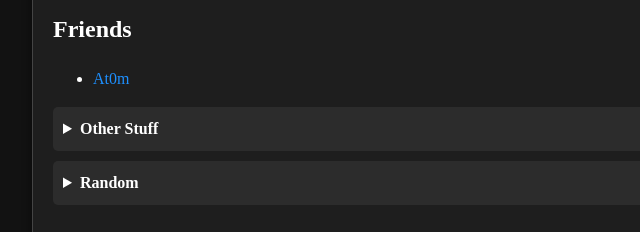
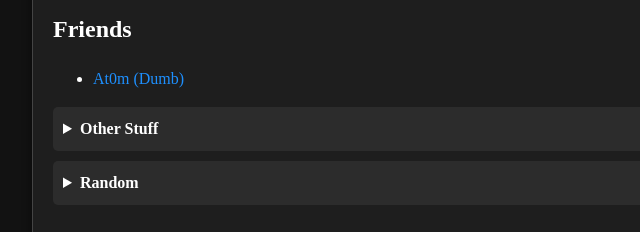
Before and after one commit to 0x0w1z/0x0w1z_porto, a plain HTML site: page index.html in a window 1280 px wide. Shown: the part 1305-1537 px from the top of the page, 187-827 px from the left. Drawn offline with nearby package versions, Linux system fonts and the light colour scheme; a web font is replaced by a local one.

Commit message:
little bit changes

```diff
--- a/index.html
+++ b/index.html
@@ -386,7 +386,7 @@
 
         <h2 id="friends">Friends</h2>
         <ul>
-          <li><a href="https://at0m.netlify.app/">At0m</a></li>
+          <li><a href="https://at0m.netlify.app/">At0m (Dumb) </a></li>
         </ul>
       </div>
 
```
